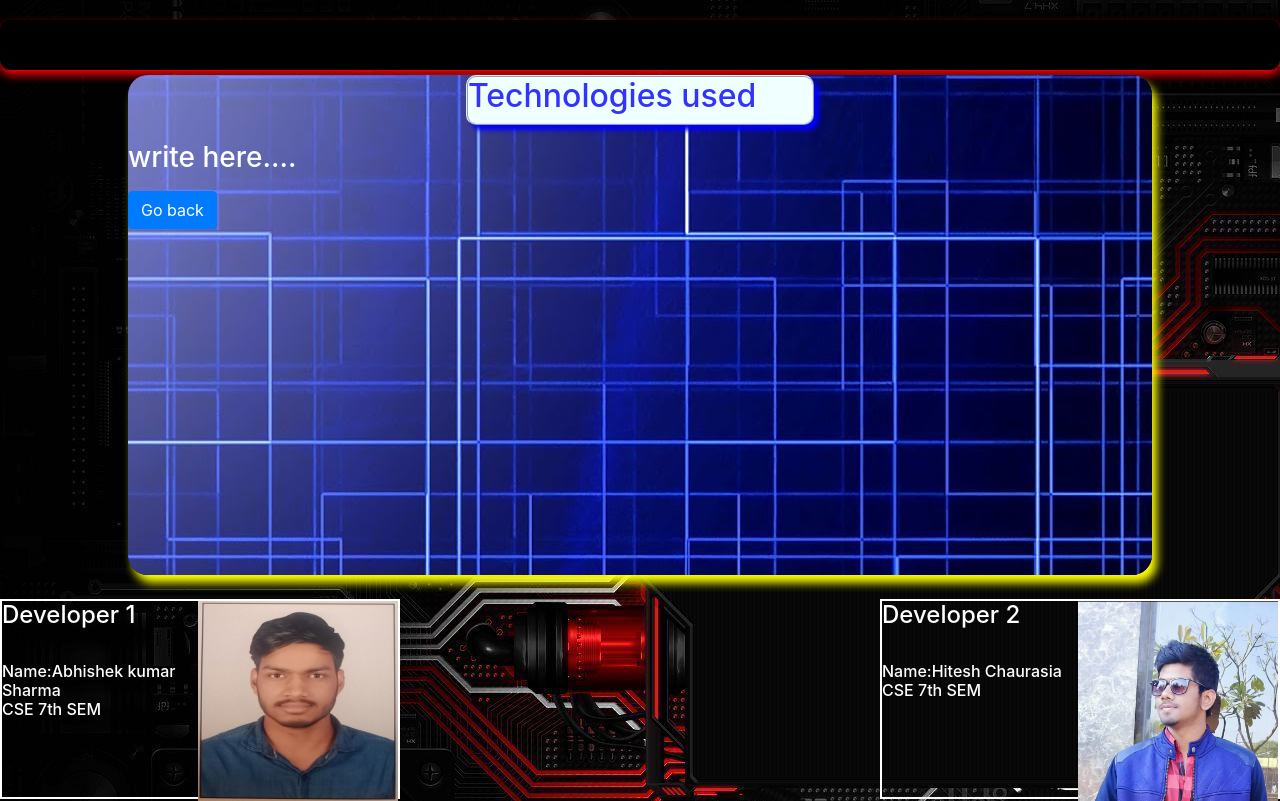
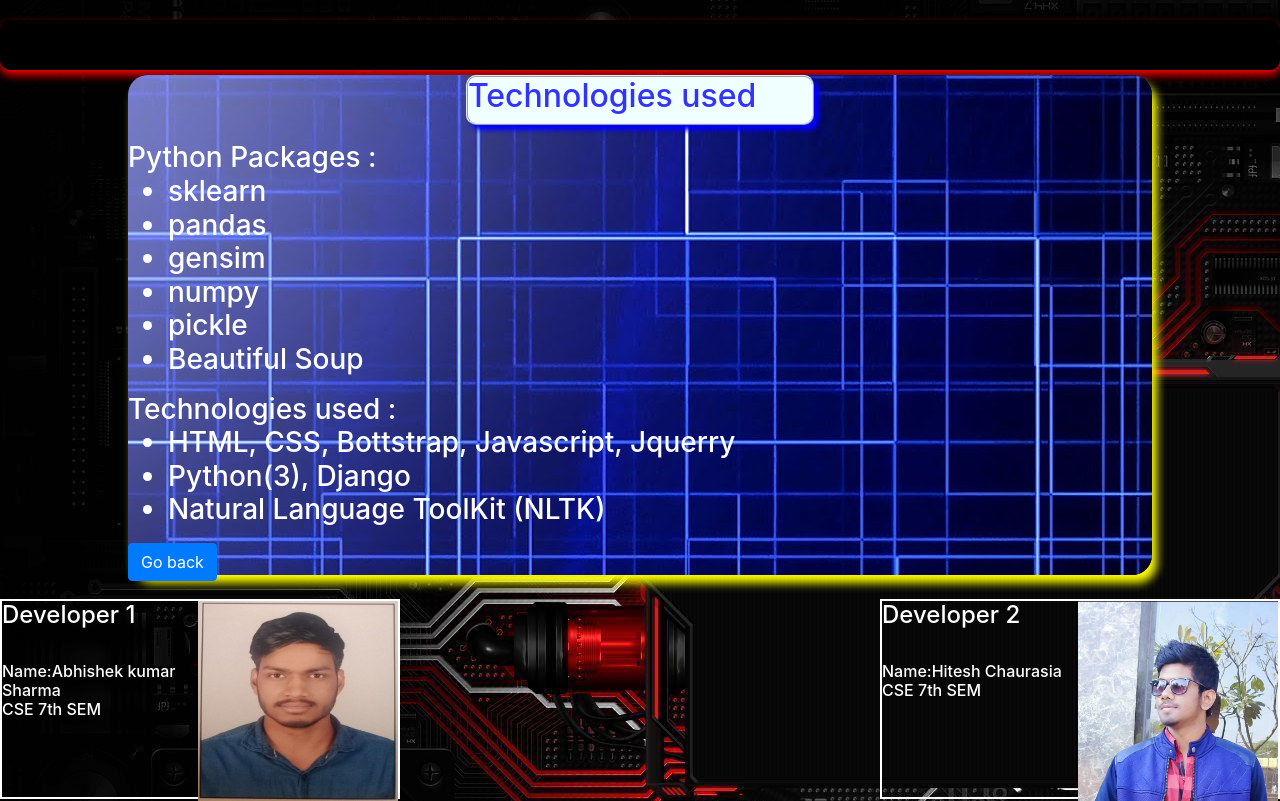
Before and after one commit to Hitesh7987/sentiment, a Django app: template templates/resource.html in a window 1280 px wide. Run offline with Django 3.2, Linux system fonts and the light colour scheme; the template is opened without the code that fills it, so the values that code supplies are empty; some libraries are stand-ins or nearby versions.

Commit message:
updated resources

```diff
--- a/sentiment/urls.py
+++ b/sentiment/urls.py
@@ -6,5 +6,6 @@ urlpatterns = [
     path('', views.home, name="index"),
     path('model1', views.model1, name="model1"),
     path('model2', views.model2, name="model2"),
-    #path('india/', views.india, name="india"),
+    path('resources', views.resources, name="resources"),
+    #path('india/', views.resources, name="india"),
 ]
--- a/sentiment/views.py
+++ b/sentiment/views.py
@@ -14,6 +14,10 @@ def home(request):
    #print(apps.get_app_config('sentiment').getSentiment('Bad'))
     return render(request, 'page1.html', {})
 
+def resources(request):
+    #paralleldots.sentiment(text)
+   #print(apps.get_app_config('sentiment').getSentiment('Bad'))
+    return render(request, 'resource.html', {})
 @csrf_exempt
 def model1(request):
     if request.method == "GET":
--- a/templates/page1.html
+++ b/templates/page1.html
@@ -42,7 +42,7 @@ CSE 7th SEM</h6>
   Name:Hitesh Chaurasia<br>
   CSE 7th SEM</h6>
 </div>
-<div class="rsc_btn">
-  <button type="button" class="btn btn-warning">Our Resources</button></div>
+<a class="rsc_btn" href="{% url 'resources' %}">
+    <button type="button" class="btn btn-warning">Our Resources</button></a>/div>
 </body>
 </html>
--- a/templates/resource.html
+++ b/templates/resource.html
@@ -1,9 +1,10 @@
+{% load static %}
 <!DOCTYPE html>
 <html lang="en">
 <head>
     <meta name="viewport" content="width=device-width, initial-scale=1, shrink-to-fit=no">
     <link rel="stylesheet" href="https://stackpath.bootstrapcdn.com/bootstrap/4.4.1/css/bootstrap.min.css">
-    <link rel="stylesheet" href="../static/style.css">
+    <link rel="stylesheet" href="{% static "style.css" %}">
     <script src="https://code.jquery.com/jquery-3.4.1.slim.min.js"></script>
 <script src="https://cdn.jsdelivr.net/npm/popper.js@1.16.0/dist/umd/popper.min.js"></script>
 <script src="https://stackpath.bootstrapcdn.com/bootstrap/4.4.1/js/bootstrap.min.js"></script>
@@ -16,15 +17,30 @@
 </div>
 <div class="introduction">
   <div class="intro_heading"><h2>Technologies used</h2></div>
-  <div class="description"><p><h3>write here....</h3></p>
+  <div class="description"><p><h3>Python Packages :
+  <ul>
+      <li>sklearn</li>
+      <li>pandas</li>
+      <li>gensim</li>
+      <li>numpy</li>
+      <li>pickle</li>
+      <li>Beautiful Soup</li>
+  </ul>
+      Technologies used :
+      <ul>
+          <li>HTML, CSS, Bottstrap, Javascript, Jquerry</li>
+          <li>Python(3), Django</li>
+          <li>Natural Language ToolKit (NLTK)</li>
+      </ul>
+  </h3></p>
 
-      <a class="btn btn-primary " href="#" role="button">Go back</a>
+      <a class="btn btn-primary " href="{% url 'index' %}" role="button">Go back</a>
     </div>
 
 
 </div><br>
   <div class="dev1 a"><div class="img">
-    <img src="../static/abhi.jpg" height="200" width="200"></div>
+    <img src="{% static "abhi.jpg" %}" height="200" width="200"></div>
 <h4>Developer 1</h4><br>
 
 <h6>
@@ -32,7 +48,7 @@ Name:Abhishek kumar<br> Sharma<br>
 CSE 7th SEM</h6>
 </div>
 <div class="dev2 a"><div class="img">
-  <img src="../static/hitesh.jpeg" height="200" width="200"></div>
+  <img src="{% static "hitesh.jpeg" %}" height="200" width="200"></div>
 <h4>Developer 2</h4><br>
 <h6>
   Name:Hitesh Chaurasia<br>
```
